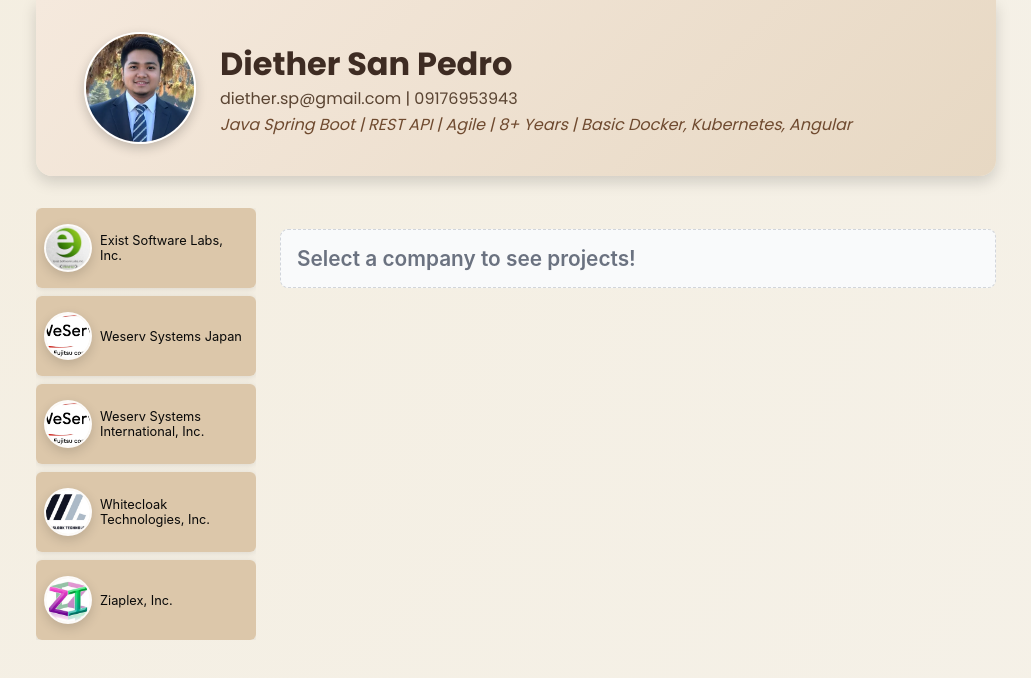
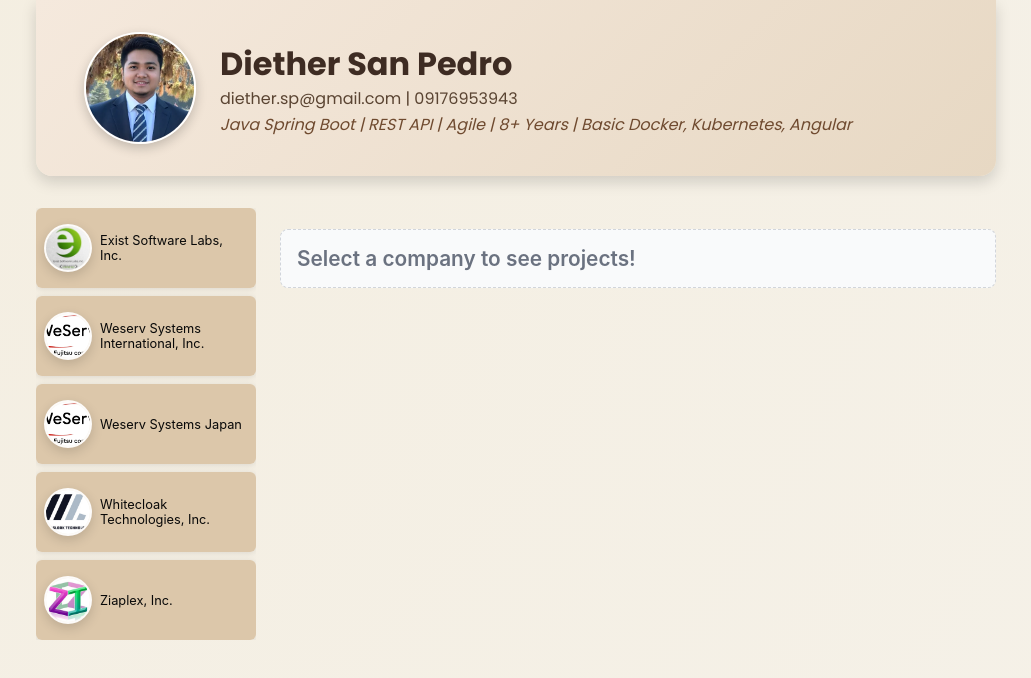
Before and after one commit to diether-sp/dsp-portfolio, an Angular app: page / in a window 1280 px wide. Shown: the top 678 px of the page, without its empty margins (124-1155 px from the left). Built offline with nearby package versions, Linux system fonts and the light colour scheme.

Commit message:
Adjust data

```diff
--- a/src/app/company-list.ts
+++ b/src/app/company-list.ts
@@ -13,14 +13,14 @@
   },
   {
     id: 'c3',
-    name: 'Weserv Systems International, Inc.',
-    duration: 'Mar 2021 - Dec 2022 | Jun 2024 - Apr 2025',
+    name: 'Weserv Systems Japan',
+    duration: 'Jan 2023 - Jun 2024',
     avatar: 'weserv.jpg',
   },
   {
     id: 'c4',
-    name: 'Weserv Systems Japan',
-    duration: 'Jan 2023 - Jun 2024',
+    name: 'Weserv Systems International, Inc.',
+    duration: 'Mar 2021 - Dec 2022 | Jun 2024 - Apr 2025',
     avatar: 'weserv.jpg',
   },
   {
--- a/src/app/projects/project-list.ts
+++ b/src/app/projects/project-list.ts
@@ -143,7 +143,7 @@
     },
     {
       id: 8,
-      companyId: 'c3',
+      companyId: 'c4',
       title: 'Project Management System',
       desc: ' Project management system to streamline project tracking, team member assignments, and technology requirements. The platform enables administrators to monitor project availability, assign members based on skill sets, and define the technologies needed for each project. The system improves visibility into ongoing and upcoming projects, ensures resource optimization, and supports strategic planning for team utilization.',
       technologies: [
@@ -164,7 +164,7 @@
     },
     {
       id: 9,
-      companyId: 'c4',
+      companyId: 'c3',
       title: 'Telecom Admin and Customer Service System',
       desc: ' Admin portal for a telecom company to streamline and centralize internal operations. The portal enables efficient management of customer orders, product inventory, and marketing campaigns. The system ensures operational efficiency, reduces manual intervention, and supports scalable business processes.',
       technologies: [
```
